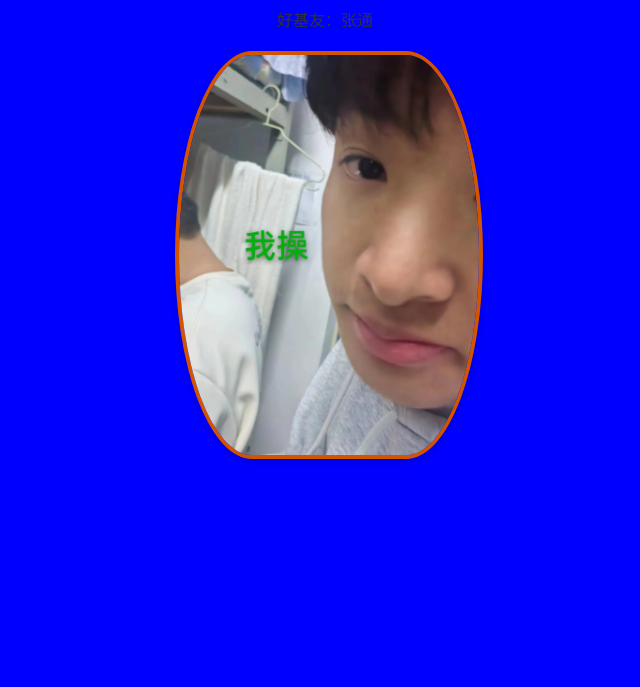
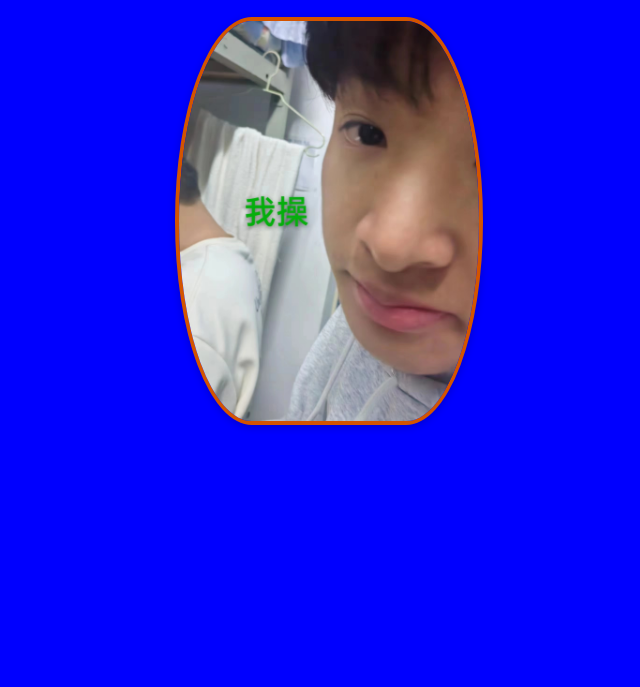
Before and after one commit to yangyi34344/kongyou.github.io, a plain HTML site: page index.html in a window 1280 px wide. Shown: the part 113-800 px from the top of the page, without its empty margins (315-955 px from the left). Drawn offline with Linux system fonts and the light colour scheme.

Commit message:
Update index.html

```diff
--- a/index.html
+++ b/index.html
@@ -13,7 +13,6 @@
             <div>
                 <h1 class="title">姓名：下樱桃</h1>
                 <p>个人名言：沙雕不是一种状态，而是一种生活态度。</p>
-                <p>好基友：张通</p>
             </div>
         </div>
         <!-- 图片轮转 -->
```
